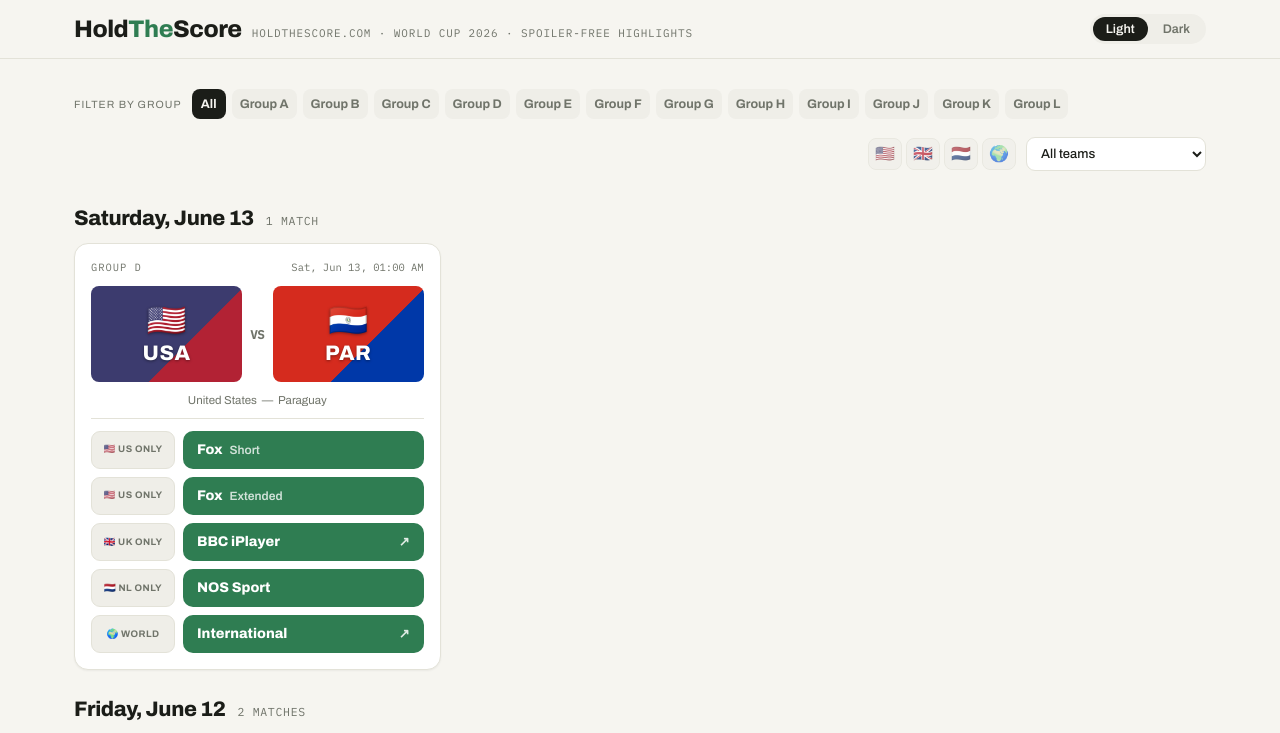
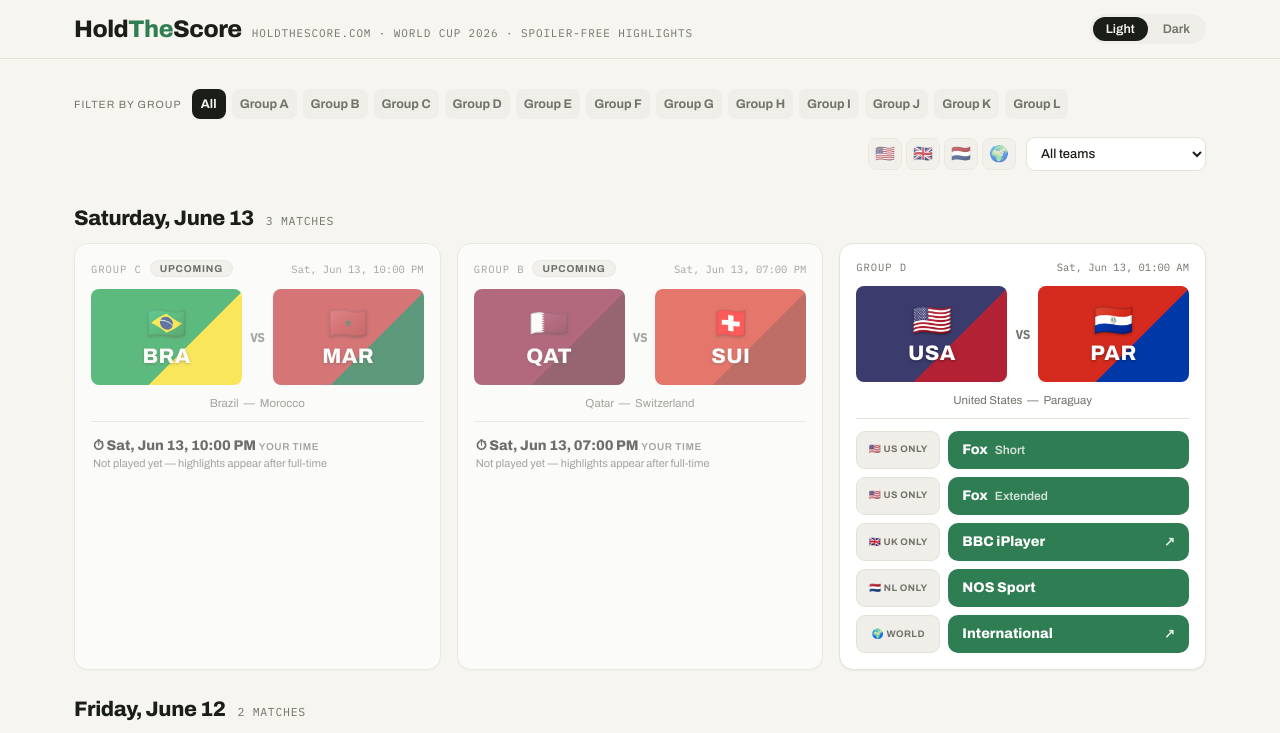
Before and after one commit to abouwman/wc2026-nospoiler, a React (Vite) app: page / in a window 1280 px wide. Shown: the top 733 px of the page. Built offline with nearby package versions, Linux system fonts and the light colour scheme.

Commit message:
Widen upcoming-match window to 12 hours

```diff
--- a/src/App.tsx
+++ b/src/App.tsx
@@ -15,7 +15,7 @@ const REGIONS: { code: Region; flag: string; label: string }[] = [
 ];
 
 // Show upcoming matches at most this far ahead.
-const UPCOMING_WINDOW_MS = 8 * 60 * 60 * 1000;
+const UPCOMING_WINDOW_MS = 12 * 60 * 60 * 1000;
 // Keep showing a just-finished match (awaiting highlights) for this long.
 const AWAIT_WINDOW_MS = 12 * 60 * 60 * 1000;
 
@@ -136,7 +136,7 @@ export function App() {
         ))}
 
         <div className="footer-note">
-          <strong>About this data.</strong> Real FIFA World Cup 2026 highlights. Matches kicking off within the next 8
+          <strong>About this data.</strong> Real FIFA World Cup 2026 highlights. Matches kicking off within the next 12
           hours show as <em>Upcoming</em>, just-finished ones as <em>Highlights coming soon</em>; all times are in your
           local time zone. <strong>English</strong> offers a short and an extended cut from FIFA / FOX on YouTube
           (<strong>US only</strong>); <strong>Dutch</strong> plays NOS Sport's summary (<strong>Netherlands only</strong>).
```
